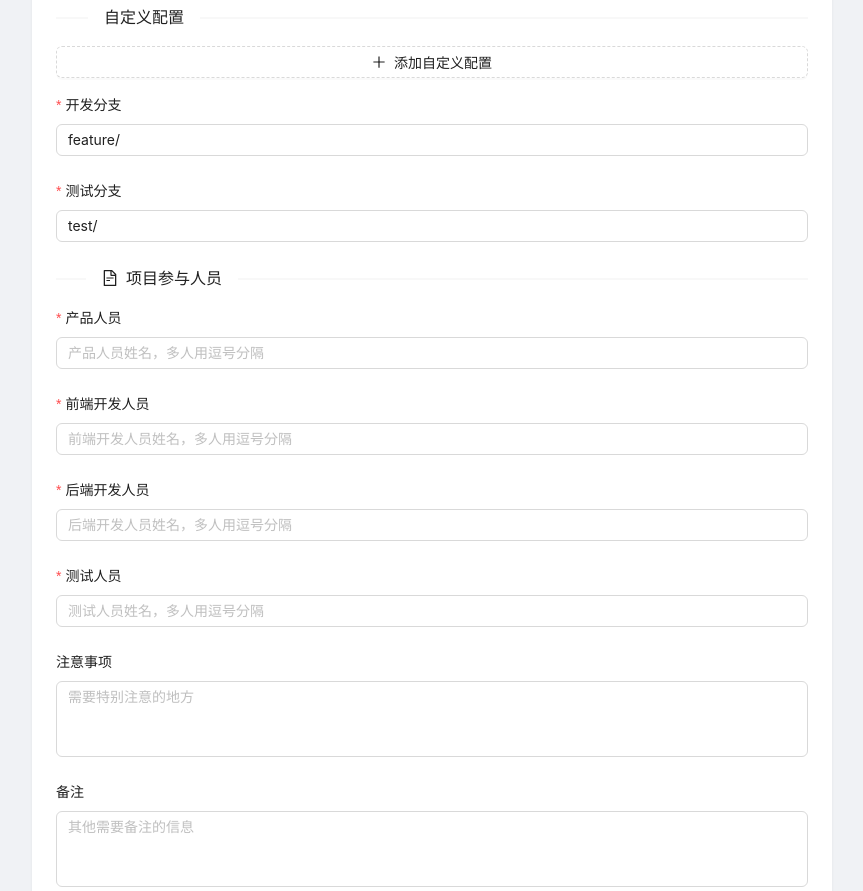
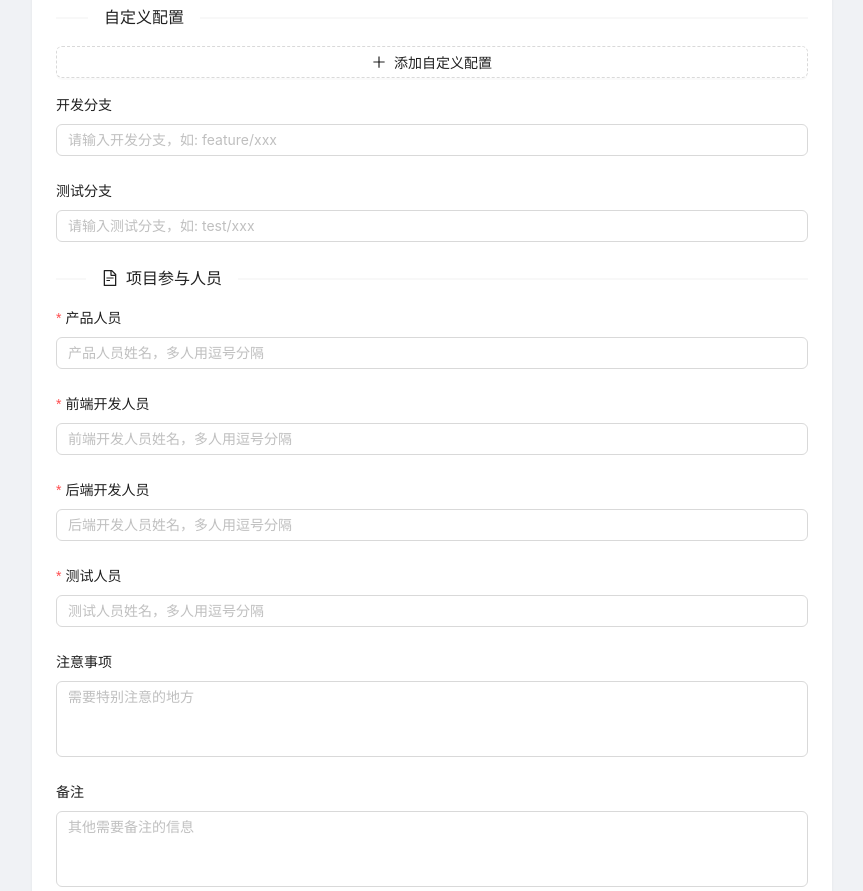
Before and after one commit to Nuibia/doc-template-generator, a Next.js app: page /templates/test-report in a window 1280 px wide. Shown: the part 1460-2351 px from the top of the page, without its empty margins (208-1071 px from the left). Built offline with nearby package versions, Linux system fonts and the light colour scheme.

Commit message:
feat: 在测试报告模板中添加分支字段，优化表单项的提示信息和默认值

```diff
--- a/src/templates/testReport.ts
+++ b/src/templates/testReport.ts
@@ -113,6 +113,14 @@ const testReportTemplate: TestReportTemplate = {
               required: true,
             },
             {
+              id: 'repoBranch',
+              name: 'repoBranch',
+              type: 'text',
+              label: '分支',
+              placeholder: '请输入项目分支，如: master',
+              required: false,
+            },
+            {
               id: 'jenkinsUrl',
               name: 'jenkinsUrl',
               type: 'text',
@@ -144,6 +152,14 @@ const testReportTemplate: TestReportTemplate = {
               label: 'Git地址',
               placeholder: '请输入后端项目Git地址',
               required: true,
+            },
+            {
+              id: 'repoBranch',
+              name: 'repoBranch',
+              type: 'text',
+              label: '分支',
+              placeholder: '请输入项目分支，如: master',
+              required: false,
             },
             {
               id: 'jenkinsUrl',
@@ -219,18 +235,18 @@ const testReportTemplate: TestReportTemplate = {
       name: 'developBranch',
       type: 'text',
       label: '开发分支',
-      placeholder: '如: feature/xxx',
-      defaultValue: 'feature/',
-      required: true,
+      placeholder: '请输入开发分支，如: feature/xxx',
+      defaultValue: '',
+      required: false,
     },
     {
       id: 'testBranch',
       name: 'testBranch',
       type: 'text',
       label: '测试分支',
-      placeholder: '如: test/xxx',
-      defaultValue: 'test/',
-      required: true,
+      placeholder: '请输入测试分支，如: test/xxx',
+      defaultValue: '',
+      required: false,
     },
     {
       id: 'projectMembers',
@@ -318,9 +334,9 @@ const testReportTemplate: TestReportTemplate = {
     let frontendTable = '';
     if (frontendProjects.length > 0) {
       frontendTable = `
-项目名 | Git地址 | Jenkins地址
--------|--------|-------------
-${frontendProjects.map(p => `${p.repoUrl || ''} | ${p.gitUrl || ''} | ${p.jenkinsUrl || ''}`).join('\n')}
+项目名 | Git地址 | 分支 | Jenkins地址
+-------|--------|------|-------------
+${frontendProjects.map(p => `${p.repoUrl || ''} | ${p.gitUrl || ''} | ${p.repoBranch || ''} | ${p.jenkinsUrl || ''}`).join('\n')}
 `;
     }
 
@@ -328,9 +344,9 @@ ${frontendProjects.map(p => `${p.repoUrl || ''} | ${p.gitUrl || ''} | ${p.jenkin
     let backendTable = '';
     if (backendProjects.length > 0) {
       backendTable = `
-项目名 | Git地址 | Jenkins地址
--------|--------|-------------
-${backendProjects.map(p => `${p.repoUrl || ''} | ${p.gitUrl || ''} | ${p.jenkinsUrl || ''}`).join('\n')}
+项目名 | Git地址 | 分支 | Jenkins地址
+-------|--------|------|-------------
+${backendProjects.map(p => `${p.repoUrl || ''} | ${p.gitUrl || ''} | ${p.repoBranch || ''} | ${p.jenkinsUrl || ''}`).join('\n')}
 `;
     }
 
@@ -398,8 +414,8 @@ ${values['serverConfigs.jobConfig']}
 
 ${customConfigs.length > 0 ? '### 自定义配置' + customConfigsMarkdown : ''}
 
-- **开发分支**: ${values.developBranch}
-- **测试分支**: ${values.testBranch}
+${values.developBranch ? `- **开发分支**: ${values.developBranch}` : ''}
+${values.testBranch ? `- **测试分支**: ${values.testBranch}` : ''}
 
 ## 项目参与人员
 
@@ -452,6 +468,7 @@ ${values.remark || '无'}
     <tr style="background-color: #f2f2f2;">
       <th>项目名</th>
       <th>Git地址</th>
+      <th>分支</th>
       <th>Jenkins地址</th>
     </tr>
   </thead>
@@ -462,6 +479,7 @@ ${values.remark || '无'}
     <tr>
       <td>${p.repoUrl || ''}</td>
       <td>${p.gitUrl || ''}</td>
+      <td>${p.repoBranch || ''}</td>
       <td>${p.jenkinsUrl || ''}</td>
     </tr>`
       )
@@ -480,6 +498,7 @@ ${values.remark || '无'}
     <tr style="background-color: #f2f2f2;">
       <th>项目名</th>
       <th>Git地址</th>
+      <th>分支</th>
       <th>Jenkins地址</th>
     </tr>
   </thead>
@@ -490,6 +509,7 @@ ${values.remark || '无'}
     <tr>
       <td>${p.repoUrl || ''}</td>
       <td>${p.gitUrl || ''}</td>
+      <td>${p.repoBranch || ''}</td>
       <td>${p.jenkinsUrl || ''}</td>
     </tr>`
       )
@@ -564,8 +584,8 @@ ${
 ${customConfigs.length > 0 ? `<h3>自定义配置</h3>${customConfigsHtml}` : ''}
 
 <ul>
-  <li><strong>开发分支</strong>: ${values.developBranch}</li>
-  <li><strong>测试分支</strong>: ${values.testBranch}</li>
+  ${values.developBranch ? `<li><strong>开发分支</strong>: ${values.developBranch}</li>` : ''}
+  ${values.testBranch ? `<li><strong>测试分支</strong>: ${values.testBranch}</li>` : ''}
 </ul>
 
 <h2>项目参与人员</h2>
```
